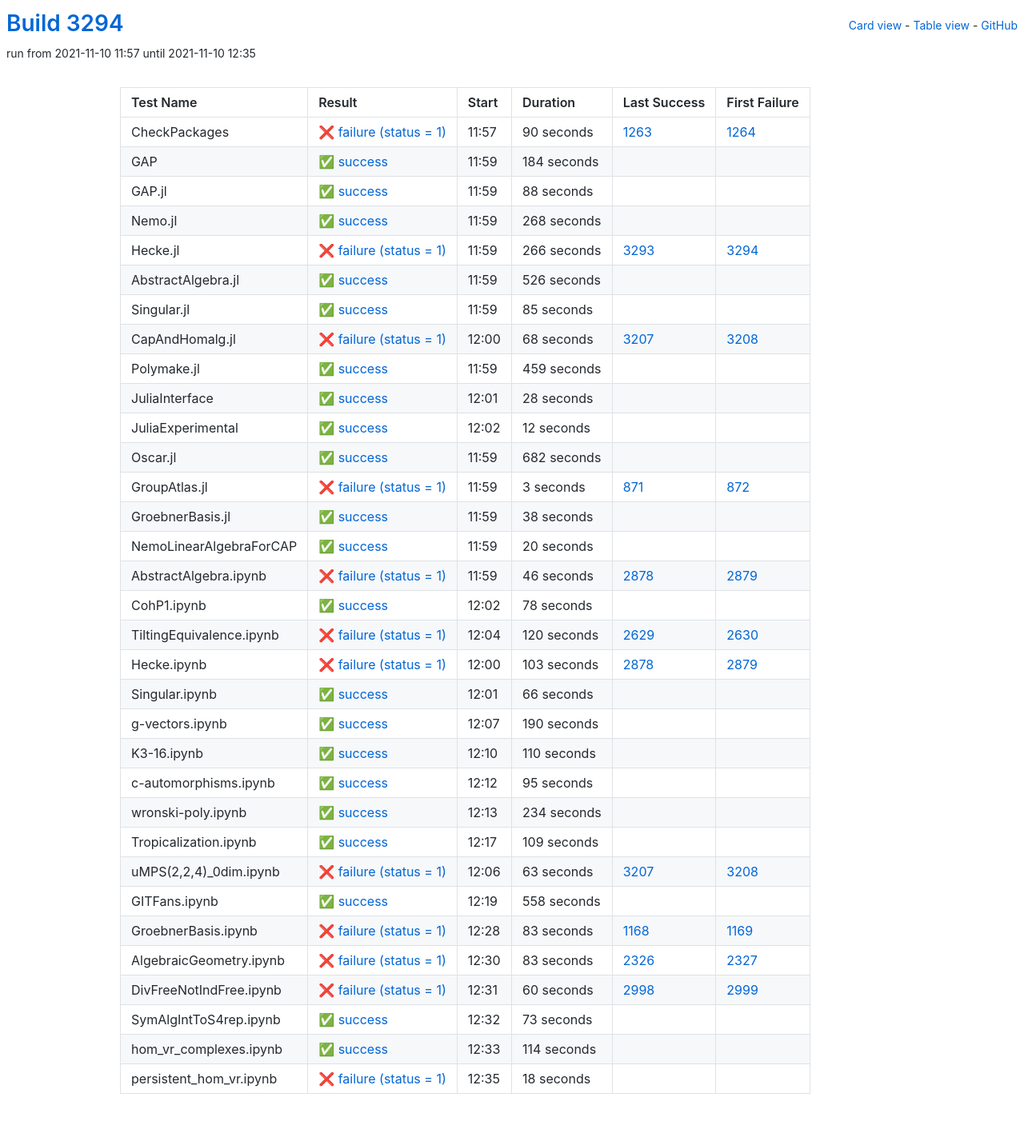
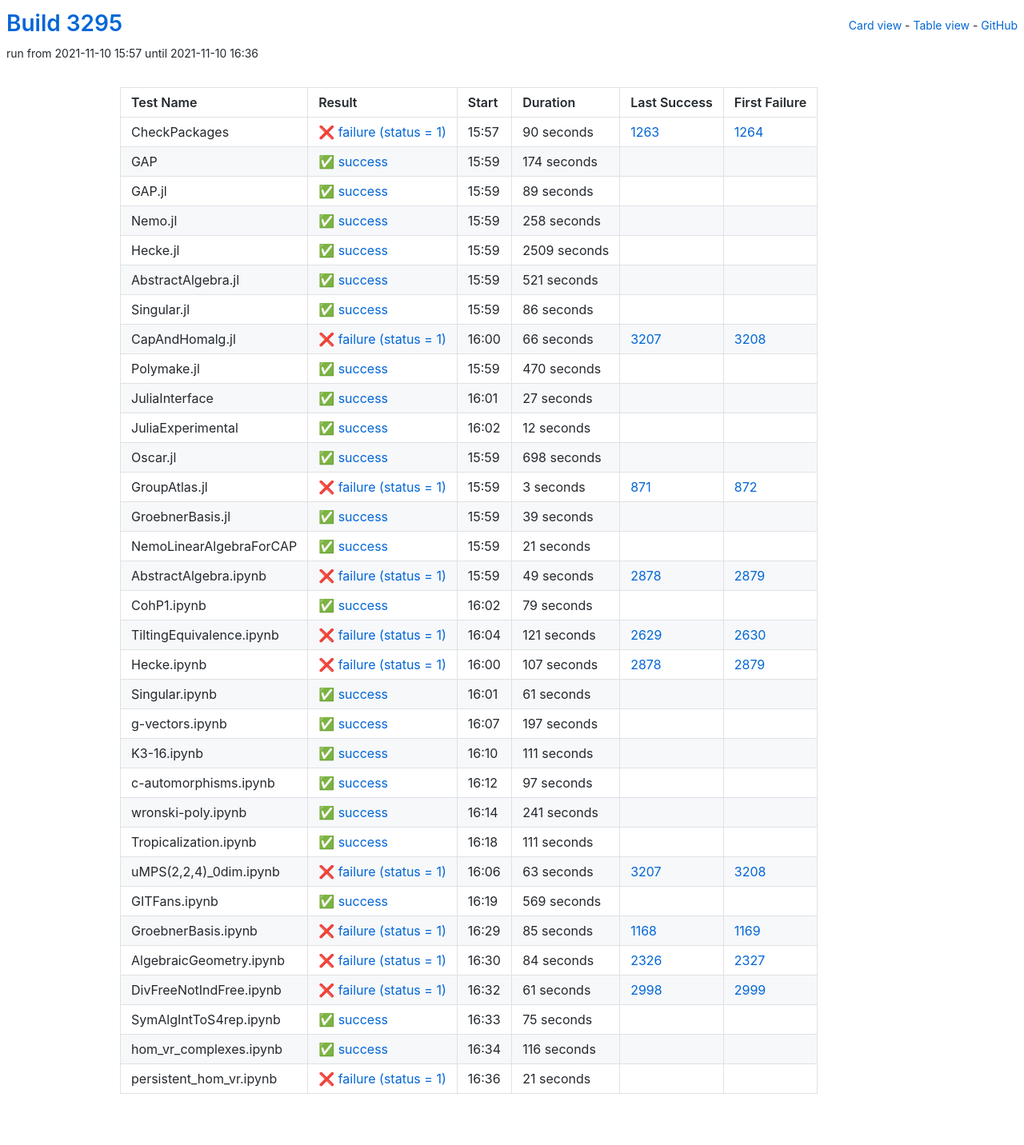
Before and after one commit to oscar-system/oscar-ci-status-stable, a Jekyll site: the page built from table.html, in a window 1280 px wide. Shown: the whole page at 80% size. Built offline with Jekyll 4.4.1, drawn with Linux system fonts in a browser that asks for light colours.

Commit message:
Build #3295

```diff
--- a/_data/ci.yml
+++ b/_data/ci.yml
@@ -1,6 +1,6 @@
 ---
-build: 3294
-build_url: https://oscarci.mathematik.uni-kl.de/job/oscar-stable/3294/
+build: 3295
+build_url: https://oscarci.mathematik.uni-kl.de/job/oscar-stable/3295/
 job: oscar-stable
 organization: oscar-system
 repo: oscar-ci-status-stable
@@ -8,8 +8,8 @@ repourl: https://github.com/oscar-system/oscar-ci-status-stable
 tests:
 - name: CheckPackages
   id: checkpackages
-  log: https://oscarci.mathematik.uni-kl.de/job/oscar-stable/3294/artifact/logs/build-3294/CheckPackages.log
-  start: 2021-11-10 11:57
+  log: https://oscarci.mathematik.uni-kl.de/job/oscar-stable/3295/artifact/logs/build-3295/CheckPackages.log
+  start: 2021-11-10 15:57
   success: false
   exitcode: 1
   status: failure
@@ -20,116 +20,116 @@ tests:
   first_failure_url: https://oscarci.mathematik.uni-kl.de/job/oscar-stable/1264/
 - name: GAP
   id: gap
-  log: https://oscarci.mathematik.uni-kl.de/job/oscar-stable/3294/artifact/logs/build-3294/GAP.log
-  start: 2021-11-10 11:59
+  log: https://oscarci.mathematik.uni-kl.de/job/oscar-stable/3295/artifact/logs/build-3295/GAP.log
+  start: 2021-11-10 15:59
   success: true
   exitcode: 0
   status: success
-  duration: 184
+  duration: 174
   last_success: false
   last_success_url:
   first_failure: false
   first_failure_url:
 - name: GAP.jl
   id: gap-jl
-  log: https://oscarci.mathematik.uni-kl.de/job/oscar-stable/3294/artifact/logs/build-3294/GAP.jl.log
-  start: 2021-11-10 11:59
+  log: https://oscarci.mathematik.uni-kl.de/job/oscar-stable/3295/artifact/logs/build-3295/GAP.jl.log
+  start: 2021-11-10 15:59
   success: true
   exitcode: 0
   status: success
-  duration: 88
+  duration: 89
   last_success: false
   last_success_url:
   first_failure: false
   first_failure_url:
 - name: Nemo.jl
   id: nemo-jl
-  log: https://oscarci.mathematik.uni-kl.de/job/oscar-stable/3294/artifact/logs/build-3294/Nemo.jl.log
-  start: 2021-11-10 11:59
+  log: https://oscarci.mathematik.uni-kl.de/job/oscar-stable/3295/artifact/logs/build-3295/Nemo.jl.log
+  start: 2021-11-10 15:59
   success: true
   exitcode: 0
   status: success
-  duration: 268
+  duration: 258
   last_success: false
   last_success_url:
   first_failure: false
   first_failure_url:
 - name: Hecke.jl
   id: hecke-jl
-  log: https://oscarci.mathematik.uni-kl.de/job/oscar-stable/3294/artifact/logs/build-3294/Hecke.jl.log
-  start: 2021-11-10 11:59
-  success: false
-  exitcode: 1
-  status: failure
-  duration: 266
-  last_success: 3293
-  last_success_url: https://oscarci.mathematik.uni-kl.de/job/oscar-stable/3293/
-  first_failure: 3294
-  first_failure_url: https://oscarci.mathematik.uni-kl.de/job/oscar-stable/3294/
-- name: AbstractAlgebra.jl
-  id: abstractalgebra-jl
-  log: https://oscarci.mathematik.uni-kl.de/job/oscar-stable/3294/artifact/logs/build-3294/AbstractAlgebra.jl.log
-  start: 2021-11-10 11:59
+  log: https://oscarci.mathematik.uni-kl.de/job/oscar-stable/3295/artifact/logs/build-3295/Hecke.jl.log
+  start: 2021-11-10 15:59
   success: true
   exitcode: 0
   status: success
-  duration: 526
+  duration: 2509
+  last_success: false
+  last_success_url:
+  first_failure: false
+  first_failure_url:
+- name: AbstractAlgebra.jl
+  id: abstractalgebra-jl
+  log: https://oscarci.mathematik.uni-kl.de/job/oscar-stable/3295/artifact/logs/build-3295/AbstractAlgebra.jl.log
+  start: 2021-11-10 15:59
+  success: true
+  exitcode: 0
+  status: success
+  duration: 521
   last_success: false
   last_success_url:
   first_failure: false
   first_failure_url:
 - name: Singular.jl
   id: singular-jl
-  log: https://oscarci.mathematik.uni-kl.de/job/oscar-stable/3294/artifact/logs/build-3294/Singular.jl.log
-  start: 2021-11-10 11:59
+  log: https://oscarci.mathematik.uni-kl.de/job/oscar-stable/3295/artifact/logs/build-3295/Singular.jl.log
+  start: 2021-11-10 15:59
   success: true
   exitcode: 0
   status: success
-  duration: 85
+  duration: 86
   last_success: false
   last_success_url:
   first_failure: false
   first_failure_url:
 - name: CapAndHomalg.jl
   id: capandhomalg-jl
-  log: https://oscarci.mathematik.uni-kl.de/job/oscar-stable/3294/artifact/logs/build-3294/CapAndHomalg.jl.log
-  start: 2021-11-10 12:00
+  log: https://oscarci.mathematik.uni-kl.de/job/oscar-stable/3295/artifact/logs/build-3295/CapAndHomalg.jl.log
+  start: 2021-11-10 16:00
   success: false
   exitcode: 1
   status: failure
-  duration: 68
+  duration: 66
   last_success: 3207
   last_success_url: https://oscarci.mathematik.uni-kl.de/job/oscar-stable/3207/
   first_failure: 3208
   first_failure_url: https://oscarci.mathematik.uni-kl.de/job/oscar-stable/3208/
 - name: Polymake.jl
   id: polymake-jl
-  log: https://oscarci.mathematik.uni-kl.de/job/oscar-stable/3294/artifact/logs/build-3294/Polymake.jl.log
-  start: 2021-11-10 11:59
+  log: https://oscarci.mathematik.uni-kl.de/job/oscar-stable/3295/artifact/logs/build-3295/Polymake.jl.log
+  start: 2021-11-10 15:59
   success: true
   exitcode: 0
   status: success
-  duration: 459
+  duration: 470
   last_success: false
   last_success_url:
   first_failure: false
   first_failure_url:
 - name: JuliaInterface
   id: juliainterface
-  log: https://oscarci.mathematik.uni-kl.de/job/oscar-stable/3294/artifact/logs/build-3294/JuliaInterface.log
-  start: 2021-11-10 12:01
+  log: https://oscarci.mathematik.uni-kl.de/job/oscar-stable/3295/artifact/logs/build-3295/JuliaInterface.log
+  start: 2021-11-10 16:01
   success: true
   exitcode: 0
   status: success
-  duration: 28
+  duration: 27
   last_success: false
   last_success_url:
   first_failure: false
   first_failure_url:
 - name: JuliaExperimental
   id: juliaexperimental
-  log: https://oscarci.mathematik.uni-kl.de/job/oscar-stable/3294/artifact/logs/build-3294/JuliaExperimental.log
-  start: 2021-11-10 12:02
+  log: https://oscarci.mathematik.uni-kl.de/job/oscar-stable/3295/artifact/logs/build-3295/JuliaExperimental.log
+  start: 2021-11-10 16:02
   success: true
   exitcode: 0
   status: success
@@ -140,20 +140,20 @@ tests:
   first_failure_url:
 - name: Oscar.jl
   id: oscar-jl
-  log: https://oscarci.mathematik.uni-kl.de/job/oscar-stable/3294/artifact/logs/build-3294/Oscar.jl.log
-  start: 2021-11-10 11:59
+  log: https://oscarci.mathematik.uni-kl.de/job/oscar-stable/3295/artifact/logs/build-3295/Oscar.jl.log
+  start: 2021-11-10 15:59
   success: true
   exitcode: 0
   status: success
-  duration: 682
+  duration: 698
   last_success: false
   last_success_url:
   first_failure: false
   first_failure_url:
 - name: GroupAtlas.jl
   id: groupatlas-jl
-  log: https://oscarci.mathematik.uni-kl.de/job/oscar-stable/3294/artifact/logs/build-3294/GroupAtlas.jl.log
-  start: 2021-11-10 11:59
+  log: https://oscarci.mathematik.uni-kl.de/job/oscar-stable/3295/artifact/logs/build-3295/GroupAtlas.jl.log
+  start: 2021-11-10 15:59
   success: false
   exitcode: 1
   status: failure
@@ -164,152 +164,152 @@ tests:
   first_failure_url: https://oscarci.mathematik.uni-kl.de/job/oscar-stable/872/
 - name: GroebnerBasis.jl
   id: groebnerbasis-jl
-  log: https://oscarci.mathematik.uni-kl.de/job/oscar-stable/3294/artifact/logs/build-3294/GroebnerBasis.jl.log
-  start: 2021-11-10 11:59
+  log: https://oscarci.mathematik.uni-kl.de/job/oscar-stable/3295/artifact/logs/build-3295/GroebnerBasis.jl.log
+  start: 2021-11-10 15:59
   success: true
   exitcode: 0
   status: success
-  duration: 38
+  duration: 39
   last_success: false
   last_success_url:
   first_failure: false
   first_failure_url:
 - name: NemoLinearAlgebraForCAP
   id: nemolinearalgebraforcap
-  log: https://oscarci.mathematik.uni-kl.de/job/oscar-stable/3294/artifact/logs/build-3294/NemoLinearAlgebraForCAP.log
-  start: 2021-11-10 11:59
+  log: https://oscarci.mathematik.uni-kl.de/job/oscar-stable/3295/artifact/logs/build-3295/NemoLinearAlgebraForCAP.log
+  start: 2021-11-10 15:59
   success: true
   exitcode: 0
   status: success
-  duration: 20
+  duration: 21
   last_success: false
   last_success_url:
   first_failure: false
   first_failure_url:
 - name: AbstractAlgebra.ipynb
   id: abstractalgebra-ipynb
-  log: https://oscarci.mathematik.uni-kl.de/job/oscar-stable/3294/artifact/logs/build-3294/AbstractAlgebra.ipynb.log
-  start: 2021-11-10 11:59
+  log: https://oscarci.mathematik.uni-kl.de/job/oscar-stable/3295/artifact/logs/build-3295/AbstractAlgebra.ipynb.log
+  start: 2021-11-10 15:59
   success: false
   exitcode: 1
   status: failure
-  duration: 46
+  duration: 49
   last_success: 2878
   last_success_url: https://oscarci.mathematik.uni-kl.de/job/oscar-stable/2878/
   first_failure: 2879
   first_failure_url: https://oscarci.mathematik.uni-kl.de/job/oscar-stable/2879/
 - name: CohP1.ipynb
   id: cohp1-ipynb
-  log: https://oscarci.mathematik.uni-kl.de/job/oscar-stable/3294/artifact/logs/build-3294/CohP1.ipynb.log
-  start: 2021-11-10 12:02
+  log: https://oscarci.mathematik.uni-kl.de/job/oscar-stable/3295/artifact/logs/build-3295/CohP1.ipynb.log
+  start: 2021-11-10 16:02
   success: true
   exitcode: 0
   status: success
-  duration: 78
+  duration: 79
   last_success: false
   last_success_url:
   first_failure: false
   first_failure_url:
 - name: TiltingEquivalence.ipynb
   id: tiltingequivalence-ipynb
-  log: https://oscarci.mathematik.uni-kl.de/job/oscar-stable/3294/artifact/logs/build-3294/TiltingEquivalence.ipynb.log
-  start: 2021-11-10 12:04
+  log: https://oscarci.mathematik.uni-kl.de/job/oscar-stable/3295/artifact/logs/build-3295/TiltingEquivalence.ipynb.log
+  start: 2021-11-10 16:04
   success: false
   exitcode: 1
   status: failure
-  duration: 120
+  duration: 121
   last_success: 2629
   last_success_url: https://oscarci.mathematik.uni-kl.de/job/oscar-stable/2629/
   first_failure: 2630
   first_failure_url: https://oscarci.mathematik.uni-kl.de/job/oscar-stable/2630/
 - name: Hecke.ipynb
   id: hecke-ipynb
-  log: https://oscarci.mathematik.uni-kl.de/job/oscar-stable/3294/artifact/logs/build-3294/Hecke.ipynb.log
-  start: 2021-11-10 12:00
+  log: https://oscarci.mathematik.uni-kl.de/job/oscar-stable/3295/artifact/logs/build-3295/Hecke.ipynb.log
+  start: 2021-11-10 16:00
   success: false
   exitcode: 1
   status: failure
-  duration: 103
+  duration: 107
   last_success: 2878
   last_success_url: https://oscarci.mathematik.uni-kl.de/job/oscar-stable/2878/
   first_failure: 2879
   first_failure_url: https://oscarci.mathematik.uni-kl.de/job/oscar-stable/2879/
 - name: Singular.ipynb
   id: singular-ipynb
-  log: https://oscarci.mathematik.uni-kl.de/job/oscar-stable/3294/artifact/logs/build-3294/Singular.ipynb.log
-  start: 2021-11-10 12:01
+  log: https://oscarci.mathematik.uni-kl.de/job/oscar-stable/3295/artifact/logs/build-3295/Singular.ipynb.log
+  start: 2021-11-10 16:01
   success: true
   exitcode: 0
   status: success
-  duration: 66
+  duration: 61
   last_success: false
   last_success_url:
   first_failure: false
   first_failure_url:
 - name: g-vectors.ipynb
   id: g-vectors-ipynb
-  log: https://oscarci.mathematik.uni-kl.de/job/oscar-stable/3294/artifact/logs/build-3294/g-vectors.ipynb.log
-  start: 2021-11-10 12:07
+  log: https://oscarci.mathematik.uni-kl.de/job/oscar-stable/3295/artifact/logs/build-3295/g-vectors.ipynb.log
+  start: 2021-11-10 16:07
   success: true
   exitcode: 0
   status: success
-  duration: 190
+  duration: 197
   last_success: false
   last_success_url:
   first_failure: false
   first_failure_url:
 - name: K3-16.ipynb
   id: k3-16-ipynb
-  log: https://oscarci.mathematik.uni-kl.de/job/oscar-stable/3294/artifact/logs/build-3294/K3-16.ipynb.log
-  start: 2021-11-10 12:10
+  log: https://oscarci.mathematik.uni-kl.de/job/oscar-stable/3295/artifact/logs/build-3295/K3-16.ipynb.log
+  start: 2021-11-10 16:10
   success: true
   exitcode: 0
   status: success
-  duration: 110
+  duration: 111
   last_success: false
   last_success_url:
   first_failure: false
   first_failure_url:
 - name: c-automorphisms.ipynb
   id: c-automorphisms-ipynb
-  log: https://oscarci.mathematik.uni-kl.de/job/oscar-stable/3294/artifact/logs/build-3294/c-automorphisms.ipynb.log
-  start: 2021-11-10 12:12
+  log: https://oscarci.mathematik.uni-kl.de/job/oscar-stable/3295/artifact/logs/build-3295/c-automorphisms.ipynb.log
+  start: 2021-11-10 16:12
   success: true
   exitcode: 0
   status: success
-  duration: 95
+  duration: 97
   last_success: false
   last_success_url:
   first_failure: false
   first_failure_url:
 - name: wronski-poly.ipynb
   id: wronski-poly-ipynb
-  log: https://oscarci.mathematik.uni-kl.de/job/oscar-stable/3294/artifact/logs/build-3294/wronski-poly.ipynb.log
-  start: 2021-11-10 12:13
+  log: https://oscarci.mathematik.uni-kl.de/job/oscar-stable/3295/artifact/logs/build-3295/wronski-poly.ipynb.log
+  start: 2021-11-10 16:14
   success: true
   exitcode: 0
   status: success
-  duration: 234
+  duration: 241
   last_success: false
   last_success_url:
   first_failure: false
   first_failure_url:
 - name: Tropicalization.ipynb
   id: tropicalization-ipynb
-  log: https://oscarci.mathematik.uni-kl.de/job/oscar-stable/3294/artifact/logs/build-3294/Tropicalization.ipynb.log
-  start: 2021-11-10 12:17
+  log: https://oscarci.mathematik.uni-kl.de/job/oscar-stable/3295/artifact/logs/build-3295/Tropicalization.ipynb.log
+  start: 2021-11-10 16:18
   success: true
   exitcode: 0
   status: success
-  duration: 109
+  duration: 111
   last_success: false
   last_success_url:
   first_failure: false
   first_failure_url:
 - name: uMPS(2,2,4)_0dim.ipynb
   id: umps-2-2-4-0dim-ipynb
-  log: https://oscarci.mathematik.uni-kl.de/job/oscar-stable/3294/artifact/logs/build-3294/uMPS-2-2-4-_0dim.ipynb.log
-  start: 2021-11-10 12:06
+  log: https://oscarci.mathematik.uni-kl.de/job/oscar-stable/3295/artifact/logs/build-3295/uMPS-2-2-4-_0dim.ipynb.log
+  start: 2021-11-10 16:06
   success: false
   exitcode: 1
   status: failure
@@ -320,84 +320,84 @@ tests:
   first_failure_url: https://oscarci.mathematik.uni-kl.de/job/oscar-stable/3208/
 - name: GITFans.ipynb
   id: gitfans-ipynb
-  log: https://oscarci.mathematik.uni-kl.de/job/oscar-stable/3294/artifact/logs/build-3294/GITFans.ipynb.log
-  start: 2021-11-10 12:19
+  log: https://oscarci.mathematik.uni-kl.de/job/oscar-stable/3295/artifact/logs/build-3295/GITFans.ipynb.log
+  start: 2021-11-10 16:19
   success: true
   exitcode: 0
   status: success
-  duration: 558
+  duration: 569
   last_success: false
   last_success_url:
   first_failure: false
   first_failure_url:
 - name: GroebnerBasis.ipynb
   id: groebnerbasis-ipynb
-  log: https://oscarci.mathematik.uni-kl.de/job/oscar-stable/3294/artifact/logs/build-3294/GroebnerBasis.ipynb.log
-  start: 2021-11-10 12:28
+  log: https://oscarci.mathematik.uni-kl.de/job/oscar-stable/3295/artifact/logs/build-3295/GroebnerBasis.ipynb.log
+  start: 2021-11-10 16:29
   success: false
   exitcode: 1
   status: failure
-  duration: 83
+  duration: 85
   last_success: 1168
   last_success_url: https://oscarci.mathematik.uni-kl.de/job/oscar-stable/1168/
   first_failure: 1169
   first_failure_url: https://oscarci.mathematik.uni-kl.de/job/oscar-stable/1169/
 - name: AlgebraicGeometry.ipynb
   id: algebraicgeometry-ipynb
-  log: https://oscarci.mathematik.uni-kl.de/job/oscar-stable/3294/artifact/logs/build-3294/AlgebraicGeometry.ipynb.log
-  start: 2021-11-10 12:30
+  log: https://oscarci.mathematik.uni-kl.de/job/oscar-stable/3295/artifact/logs/build-3295/AlgebraicGeometry.ipynb.log
+  start: 2021-11-10 16:30
   success: false
   exitcode: 1
   status: failure
-  duration: 83
+  duration: 84
   last_success: 2326
   last_success_url: https://oscarci.mathematik.uni-kl.de/job/oscar-stable/2326/
   first_failure: 2327
   first_failure_url: https://oscarci.mathematik.uni-kl.de/job/oscar-stable/2327/
 - name: DivFreeNotIndFree.ipynb
   id: divfreenotindfree-ipynb
-  log: https://oscarci.mathematik.uni-kl.de/job/oscar-stable/3294/artifact/logs/build-3294/DivFreeNotIndFree.ipynb.log
-  start: 2021-11-10 12:31
+  log: https://oscarci.mathematik.uni-kl.de/job/oscar-stable/3295/artifact/logs/build-3295/DivFreeNotIndFree.ipynb.log
+  start: 2021-11-10 16:32
   success: false
   exitcode: 1
   status: failure
-  duration: 60
+  duration: 61
   last_success: 2998
   last_success_url: https://oscarci.mathematik.uni-kl.de/job/oscar-stable/2998/
   first_failure: 2999
   first_failure_url: https://oscarci.mathematik.uni-kl.de/job/oscar-stable/2999/
 - name: SymAlgIntToS4rep.ipynb
   id: symalginttos4rep-ipynb
-  log: https://oscarci.mathematik.uni-kl.de/job/oscar-stable/3294/artifact/logs/build-3294/SymAlgIntToS4rep.ipynb.log
-  start: 2021-11-10 12:32
+  log: https://oscarci.mathematik.uni-kl.de/job/oscar-stable/3295/artifact/logs/build-3295/SymAlgIntToS4rep.ipynb.log
+  start: 2021-11-10 16:33
   success: true
   exitcode: 0
   status: success
-  duration: 73
+  duration: 75
   last_success: false
   last_success_url:
   first_failure: false
   first_failure_url:
 - name: hom_vr_complexes.ipynb
   id: hom-vr-complexes-ipynb
-  log: https://oscarci.mathematik.uni-kl.de/job/oscar-stable/3294/artifact/logs/build-3294/hom_vr_complexes.ipynb.log
-  start: 2021-11-10 12:33
+  log: https://oscarci.mathematik.uni-kl.de/job/oscar-stable/3295/artifact/logs/build-3295/hom_vr_complexes.ipynb.log
+  start: 2021-11-10 16:34
   success: true
   exitcode: 0
   status: success
-  duration: 114
+  duration: 116
   last_success: false
   last_success_url:
   first_failure: false
   first_failure_url:
 - name: persistent_hom_vr.ipynb
   id: persistent-hom-vr-ipynb
-  log: https://oscarci.mathematik.uni-kl.de/job/oscar-stable/3294/artifact/logs/build-3294/persistent_hom_vr.ipynb.log
-  start: 2021-11-10 12:35
+  log: https://oscarci.mathematik.uni-kl.de/job/oscar-stable/3295/artifact/logs/build-3295/persistent_hom_vr.ipynb.log
+  start: 2021-11-10 16:36
   success: false
   exitcode: 1
   status: failure
-  duration: 18
+  duration: 21
   last_success: false
   last_success_url:
   first_failure: false
```
Also changed, not shown: README.md.
